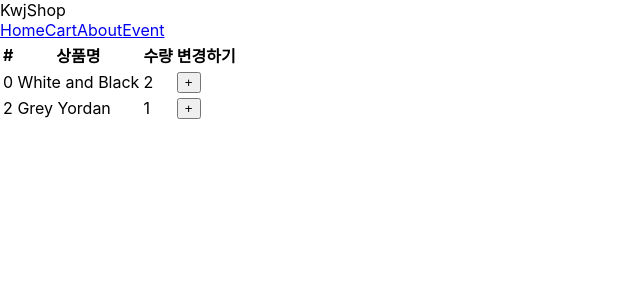
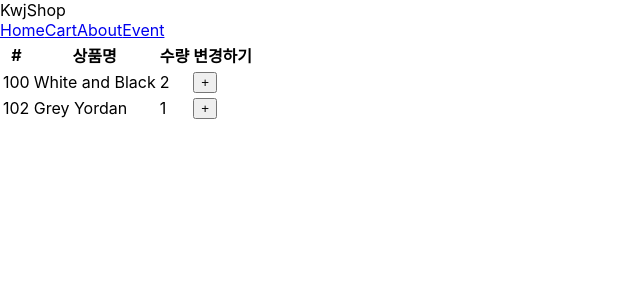
Before and after one commit to gimpo5975/ReactShop, a React (Create React App) app: page /cart in a window 1280 px wide. Shown: the top 300 px of the page, without its empty margins (0-640 px from the left). Built offline with nearby package versions, Linux system fonts and the light colour scheme; the HTML template or start-up script is replaced by a standard one.

Commit message:
상품 장바구니 클릭시 장부구니로 추가

```diff
--- a/src/pages/Detail.js
+++ b/src/pages/Detail.js
@@ -2,6 +2,8 @@ import React, { useEffect, useState } from "react";
 import { useParams } from "react-router-dom";
 import styled from "styled-components";
 import { Nav  } from "react-bootstrap";
+import { useDispatch, useSelector } from "react-redux";
+import { addProduct } from "../store";
 
 let YellowBtn = styled.button`
 background : yellow;
@@ -27,6 +29,8 @@ function Detail(props) {
   })
   let [tab, setTab] = useState(0);
   let [fade2, setFade2] = useState('')
+  let cart = useSelector((state)=>state.cart)
+  let dispatch = useDispatch()
 
   useEffect(()=>{
     setFade2('end')
@@ -80,7 +84,9 @@ function Detail(props) {
               <p>{findId.content}</p>
               <p>{findId.price}</p>
               <button className="btn btn-primary">주문하기</button>
-              <YellowBtn>장바구니</YellowBtn>
+              <YellowBtn onClick={()=>{
+                dispatch(addProduct({id:findId.id, name:findId.title, count:1}))
+              }}>장바구니</YellowBtn>
             </div>
             <Box/>
           </div>
--- a/src/store.js
+++ b/src/store.js
@@ -3,8 +3,8 @@ import { configureStore, createSlice } from '@reduxjs/toolkit'
 let cart = createSlice({
     name : 'cart',
     initialState : [
-        {id : 0, name : 'White and Black', count : 2},
-        {id : 2, name : 'Grey Yordan', count : 1}
+        {id : 100, name : 'White and Black', count : 2},
+        {id : 102, name : 'Grey Yordan', count : 1}
       ],
     reducers : {
         increase(state, action){
@@ -12,11 +12,15 @@ let cart = createSlice({
             if(item){
                 item.count += 1;
             }
-        }
+        },//end of increase
+
+        addProduct(state, action){
+            state.push(action.payload)
+        }//end of addProduct
     }
 })
 
-export let {increase} = cart.actions;
+export let {increase,addProduct} = cart.actions;
 
 export default configureStore({
   reducer: {
```
